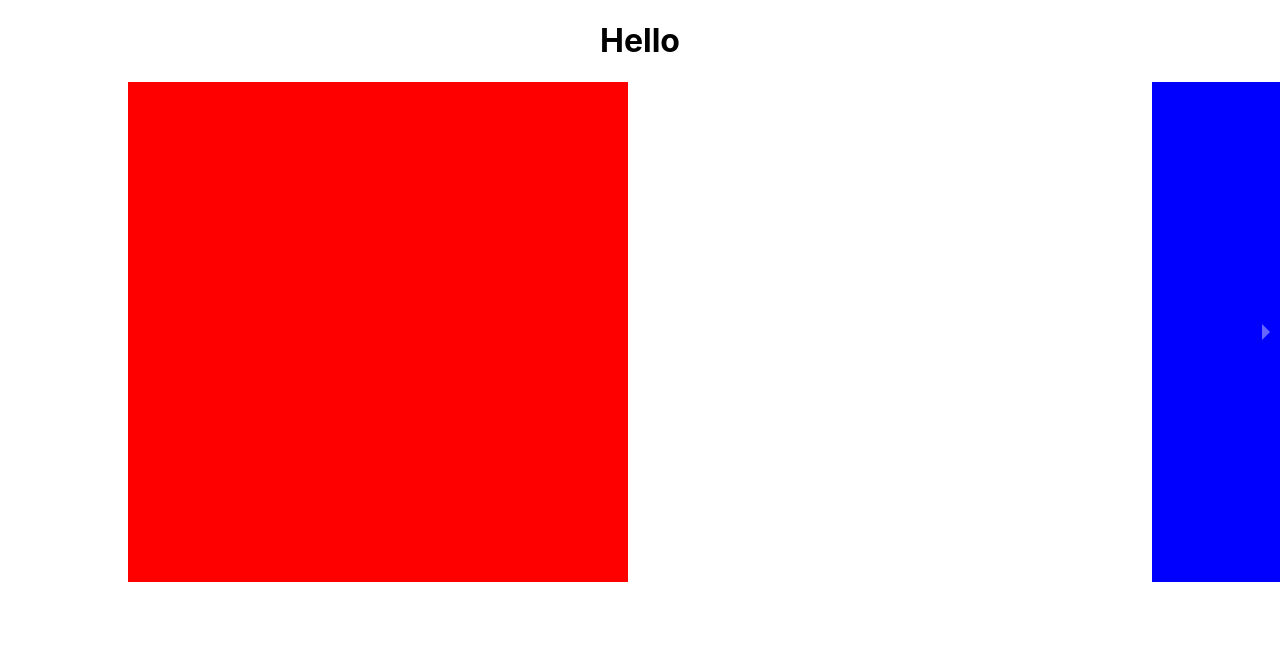
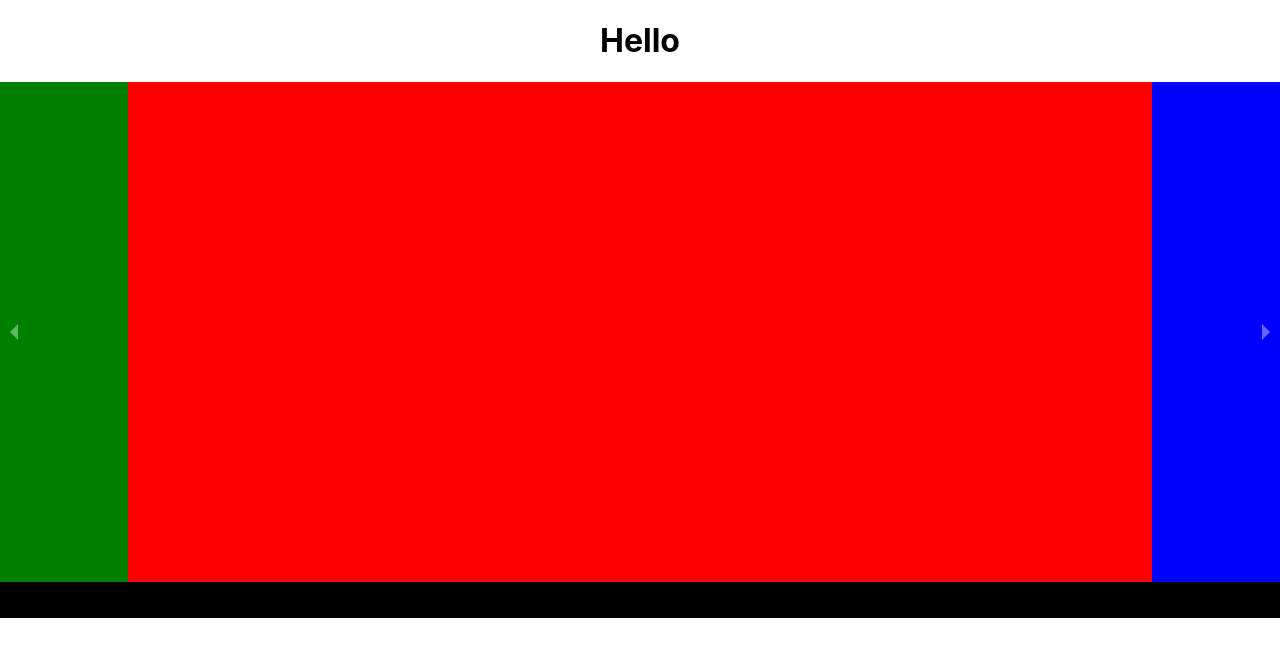
Before and after one commit to CamBrown101/TestGraphQLClient, a React (Create React App) app: page / in a window 1280 px wide. Shown: the top 656 px of the page. Built offline with nearby package versions, Linux system fonts and the light colour scheme.

Commit message:
Remove carousel

```diff
--- a/src/components/CarouselTest.scss
+++ b/src/components/CarouselTest.scss
@@ -1,15 +1,19 @@
 .one {
-  width: 500px;
+  width: 100%;
   height: 500px;
   background-color: red;
 }
 .two {
-  width: 500px;
+  width: 100%;
   height: 500px;
   background-color: blue;
 }
 .three {
-  width: 500px;
+  width: 100%;
   height: 500px;
   background-color: green;
 }
+
+.carousel-container {
+  background-color: black;
+}
--- a/src/components/CarouselTest.tsx
+++ b/src/components/CarouselTest.tsx
@@ -5,6 +5,7 @@ import { Carousel } from 'react-responsive-carousel';
 
 const CarouselTest = () => {
   return (
+    <div className="carousel-container">
       <Carousel
         interval={10000}
         autoPlay={true}
@@ -16,6 +17,7 @@ const CarouselTest = () => {
         <div className="two"></div>
         <div className="three"></div>
       </Carousel>
+    </div>
   );
 };
 
```
Lines whose indentation alone changed are shown as unchanged.
